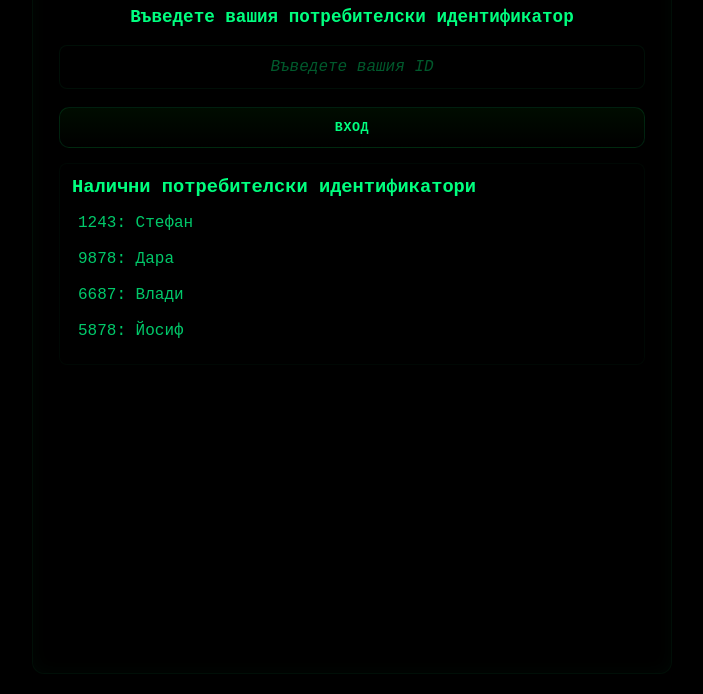
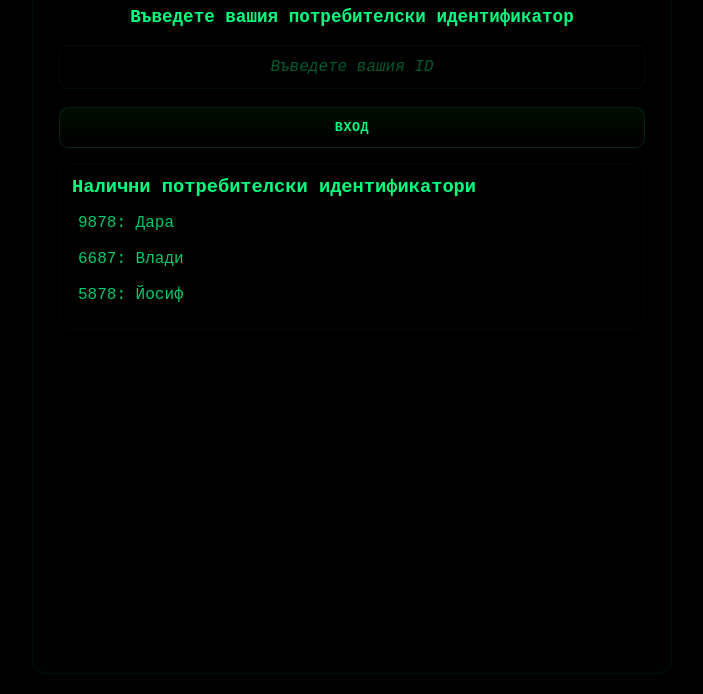
Before and after one commit to dev-sstoilov/agentium, a plain HTML site: page index.html in a window 1280 px wide. Shown: the part 106-800 px from the top of the page, without its empty margins (288-991 px from the left). Drawn offline with nearby package versions, Linux system fonts and the light colour scheme.

Commit message:
Update index.html

```diff
--- a/index.html
+++ b/index.html
@@ -276,7 +276,6 @@
 
             <div class="user-list">
                 <h3>Налични потребителски идентификатори</h3>
-                <p>1243: Стефан</p>
                 <p>9878: Дара</p>
                 <p>6687: Влади</p>
                 <p>5878: Йосиф</p>
```
